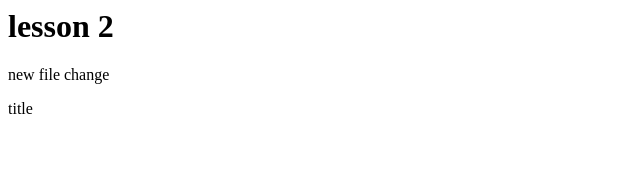
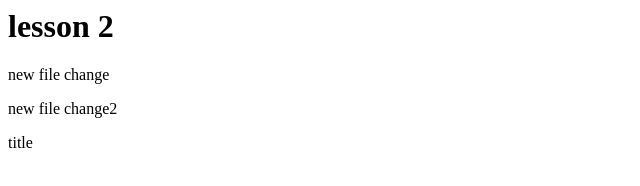
Before and after one commit to StanislaoIonoff/fromGitLection, a plain HTML site: page index.html in a window 1280 px wide. Shown: the whole page, without its empty margins (0-640 px from the left). Drawn offline with Linux system fonts and the light colour scheme.

Commit message:
tu string

```diff
--- a/index.html
+++ b/index.html
@@ -4,6 +4,8 @@
 <body>
 	<h1>lesson 2</h1>
 	<p> new file change</p>
+	<p> new file change2</p>
+
 	title
 </body>
 </html>
```
